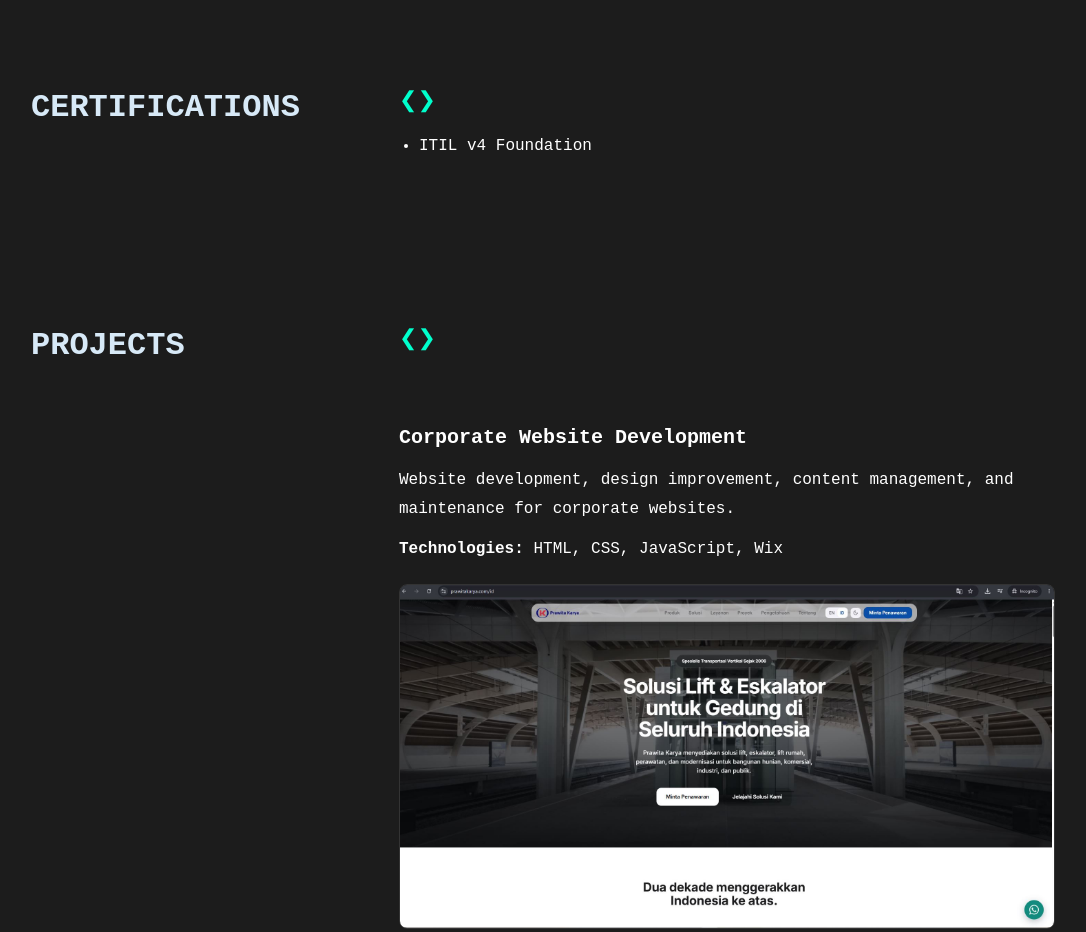
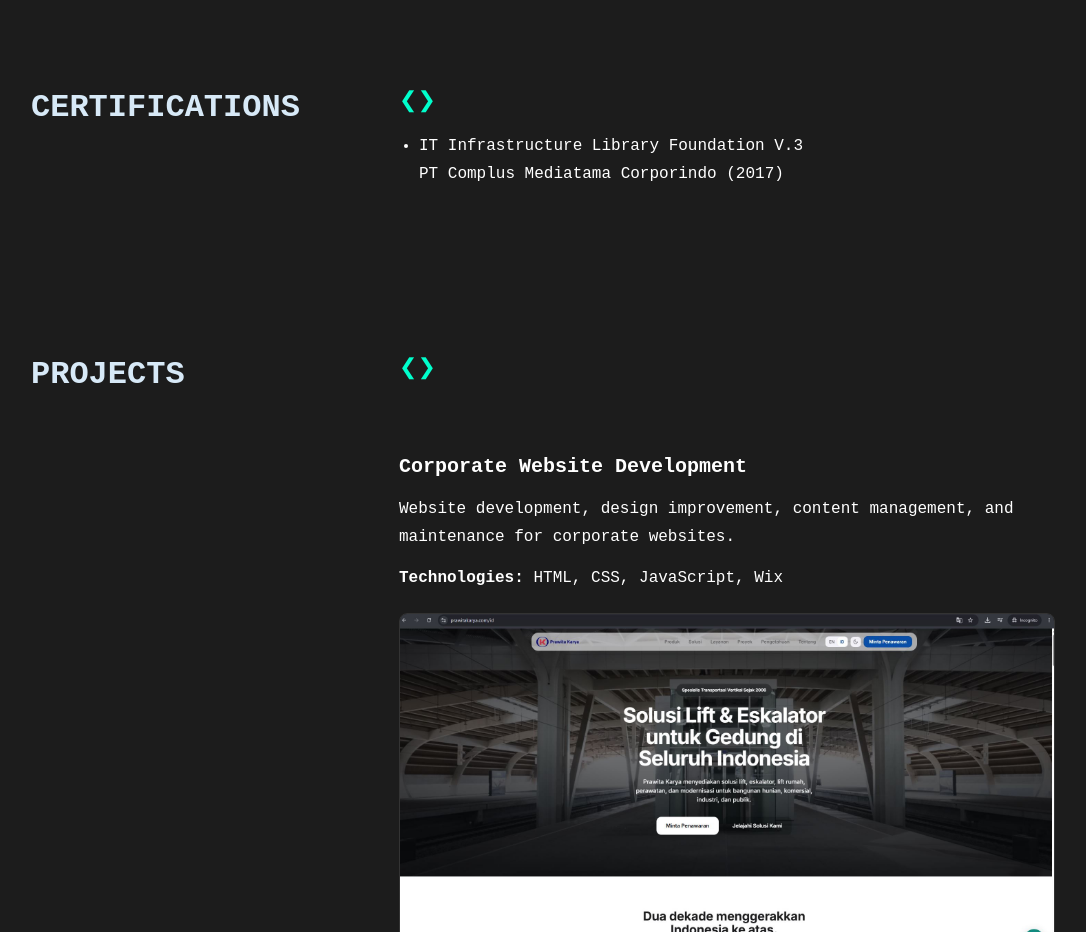
Before and after one commit to caesarnoverdian/portofolio, a plain HTML site: page index.html in a window 1280 px wide. Shown: the part 3900-4832 px from the top of the page, without its empty margins (97-1183 px from the left). Drawn offline with nearby package versions, Linux system fonts and the light colour scheme.

Commit message:
Update index.html

```diff
--- a/index.html
+++ b/index.html
@@ -193,7 +193,6 @@ Also supported by an Electrical Engineering background.
   </div>
 </section>
 
-<!-- CERTIFICATIONS -->
 <section id="certifications" class="section-dark">
   <div class="section-container">
     <div class="section-left">
@@ -202,11 +201,16 @@ Also supported by an Electrical Engineering background.
     <div class="section-right">
       <div class="icon">❮❯</div>
       <ul>
-        <li>ITIL v4 Foundation</li>
+        <li>
+          IT Infrastructure Library Foundation V.3
+          <br>
+          PT Complus Mediatama Corporindo (2017)
+        </li>
       </ul>
-    </div
+    </div>
   </div>
 </section>
+
 
   <!-- PROJECTS -->
 <section id="projects" class="section-dark">
```
